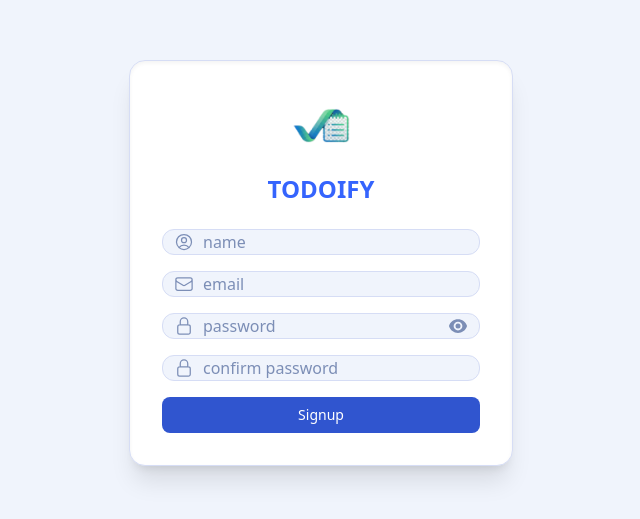
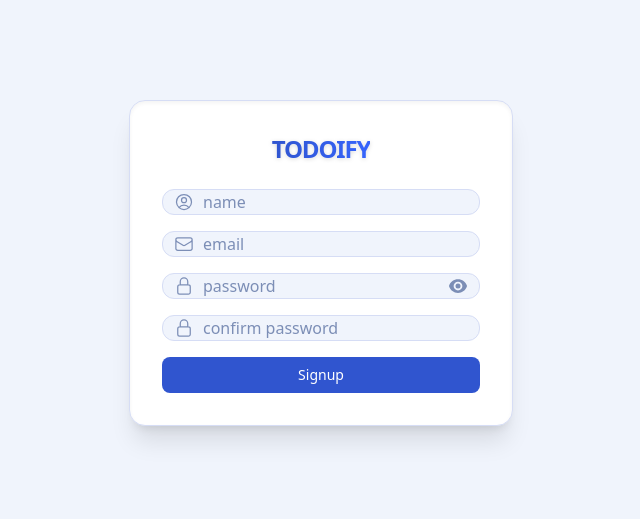
Before and after one commit to Eh-Ho/ToDo-app, a React (Vite) app in the folder todo-app/: page /signup in a window 1280 px wide. Shown: the part 137-656 px from the top of the page, without its empty margins (319-959 px from the left). Built offline with nearby package versions, Linux system fonts and the light colour scheme.

Commit message:
auth pages logo updated

```diff
--- a/todo-app/src/pages/auth/LoginPage.tsx
+++ b/todo-app/src/pages/auth/LoginPage.tsx
@@ -7,7 +7,7 @@ import Button from "../../components/UI/Button";
 import { useState } from "react";
 import { EnvelopeIcon, LockClosedIcon } from "@heroicons/react/24/outline";
 import { EyeIcon, EyeSlashIcon } from "@heroicons/react/24/solid";
-import logo from "../../assets/logo with no name.png";
+import LogoName from "../../components/UI/LogoName";
 const LoginPage = () => {
   const [showPassword, setShowPassword] = useState<boolean>(false);
   const {
@@ -22,7 +22,7 @@ const LoginPage = () => {
     <Card>
       <div className="flex flex-col items-center w-full gap-6">
         <div className="flex flex-col items-center">
-          <img alt="logo" className="h-15 w-auto" src={logo}></img>
+          <LogoName />
           <h2 className="text-accent text-2xl font-bold">welcome back! 👋</h2>
         </div>
         <form
@@ -39,7 +39,7 @@ const LoginPage = () => {
           </TextField>
           <TextField
             placeHolder="•••••••"
-            type = {showPassword?"text":"password"}
+            type={showPassword ? "text" : "password"}
             error={errors.password?.message}
             {...register("password")}
             button={
@@ -58,7 +58,7 @@ const LoginPage = () => {
             <LockClosedIcon className="h-5 w-5 text-tertiary" />
           </TextField>
           <Button type="submit">
-            <span >Login</span>
+            <span>Login</span>
           </Button>
         </form>
       </div>
--- a/todo-app/src/pages/auth/SignupPage.tsx
+++ b/todo-app/src/pages/auth/SignupPage.tsx
@@ -1,5 +1,4 @@
 import Card from "../../components/UI/Card";
-import logo from "../../assets/logo with no name.png";
 import TextField from "../../components/UI/textField";
 import Button from "../../components/UI/Button";
 import { useState } from "react";
@@ -12,7 +11,7 @@ import { EyeSlashIcon, EyeIcon } from "@heroicons/react/24/solid";
 import type { SignUpRequest } from "../../types/Auth";
 import { useForm } from "react-hook-form";
 import type { SubmitHandler } from "react-hook-form";
-
+import LogoName from "../../components/UI/LogoName";
 export type SignUpForm = SignUpRequest & {
   confirmPassword: string;
 };
@@ -28,8 +27,7 @@ const SignupPage = () => {
     <Card>
       <div className="flex flex-col w-full gap-6">
         <div className="flex flex-col items-center">
-          <img className="h-20 w-auto" src={logo}></img>
-          <h2 className="font-bold text-2xl text-accent">TODOIFY</h2>
+          <LogoName />
         </div>
         <form className="flex flex-col gap-4" onSubmit={handleSubmit(onSubmit)}>
           <TextField
```
